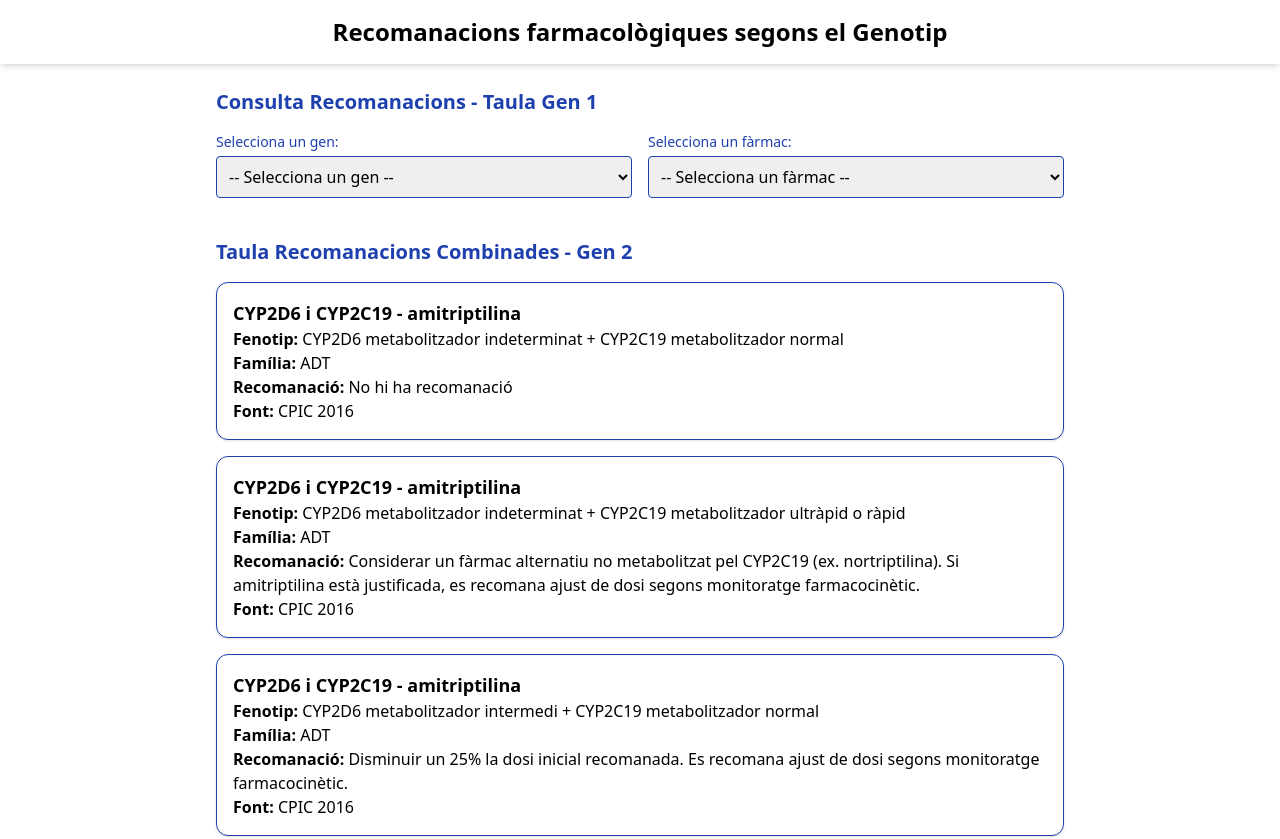
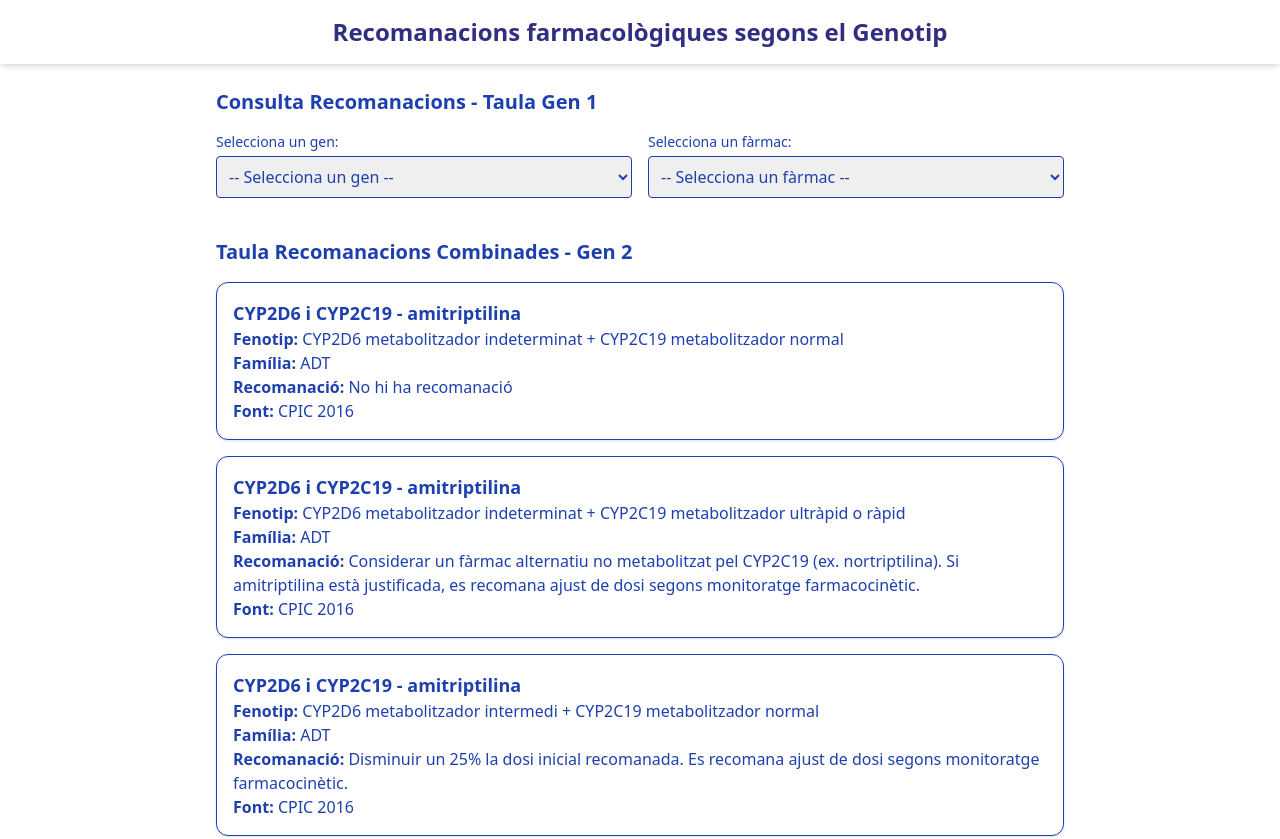
Before and after one commit to N270203MR/mutacio_farmac, a plain HTML site: page index.html in a window 1280 px wide. Shown: the top 839 px of the page. Drawn offline with nearby package versions, Linux system fonts and the light colour scheme.

Commit message:
Update index.html

```diff
--- a/index.html
+++ b/index.html
@@ -7,9 +7,9 @@
   <script src="script.js" defer></script>
   <script src="https://cdn.tailwindcss.com"></script>
 </head>
-<body class="bg-blue-255 text-black-000 font-sans">
+<body class="bg-cyan-000 text-blue-800 font-sans">
 
-  <header class="bg-blue-169 text-blue-124 p-4 shadow-md">
+  <header class="bg-lightblue-100 text-indigo-900 p-4 shadow-md">
     <h1 class="text-2xl font-bold text-center">Recomanacions farmacològiques segons el Genotip</h1>
   </header>
 
```
